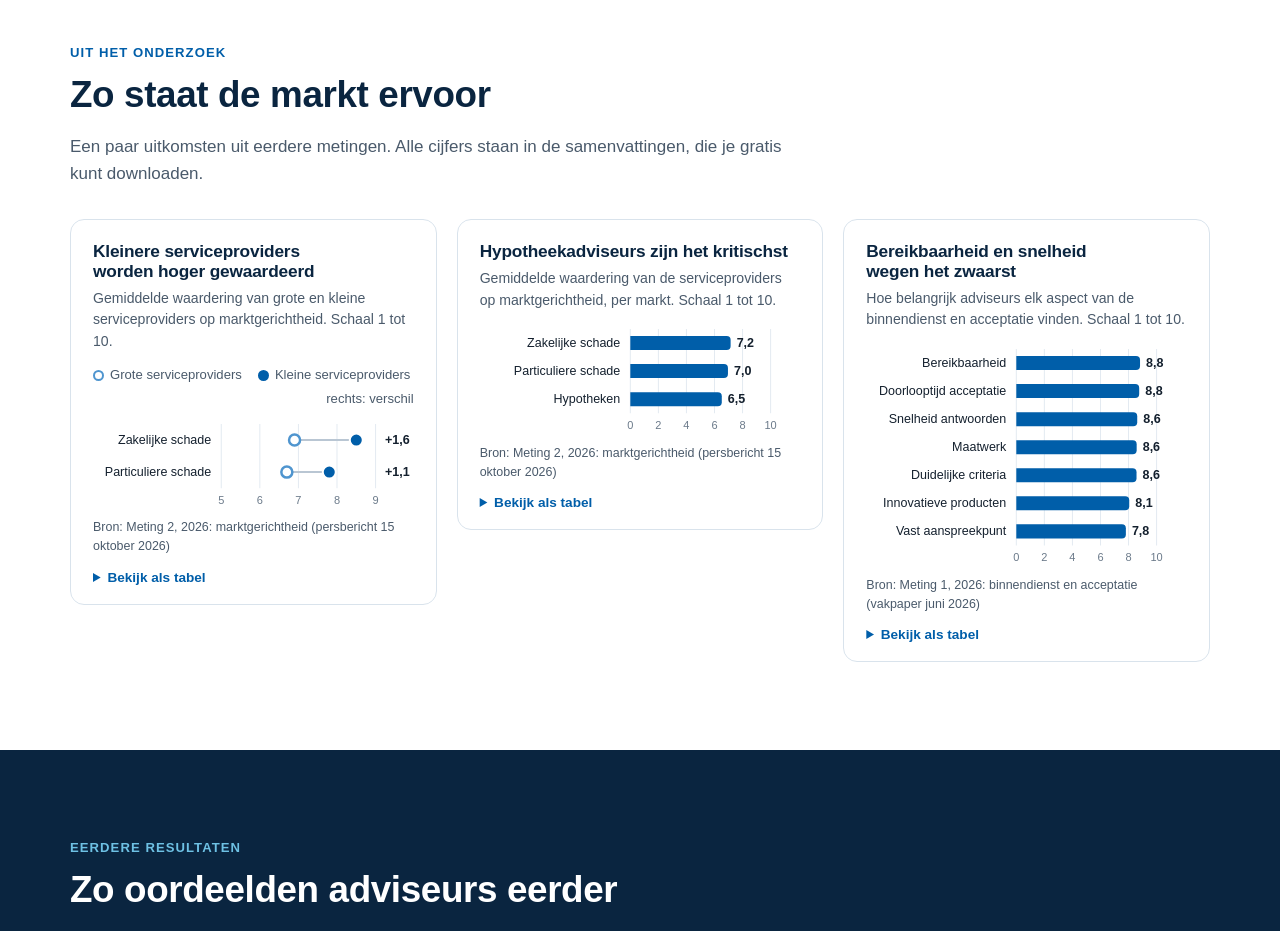
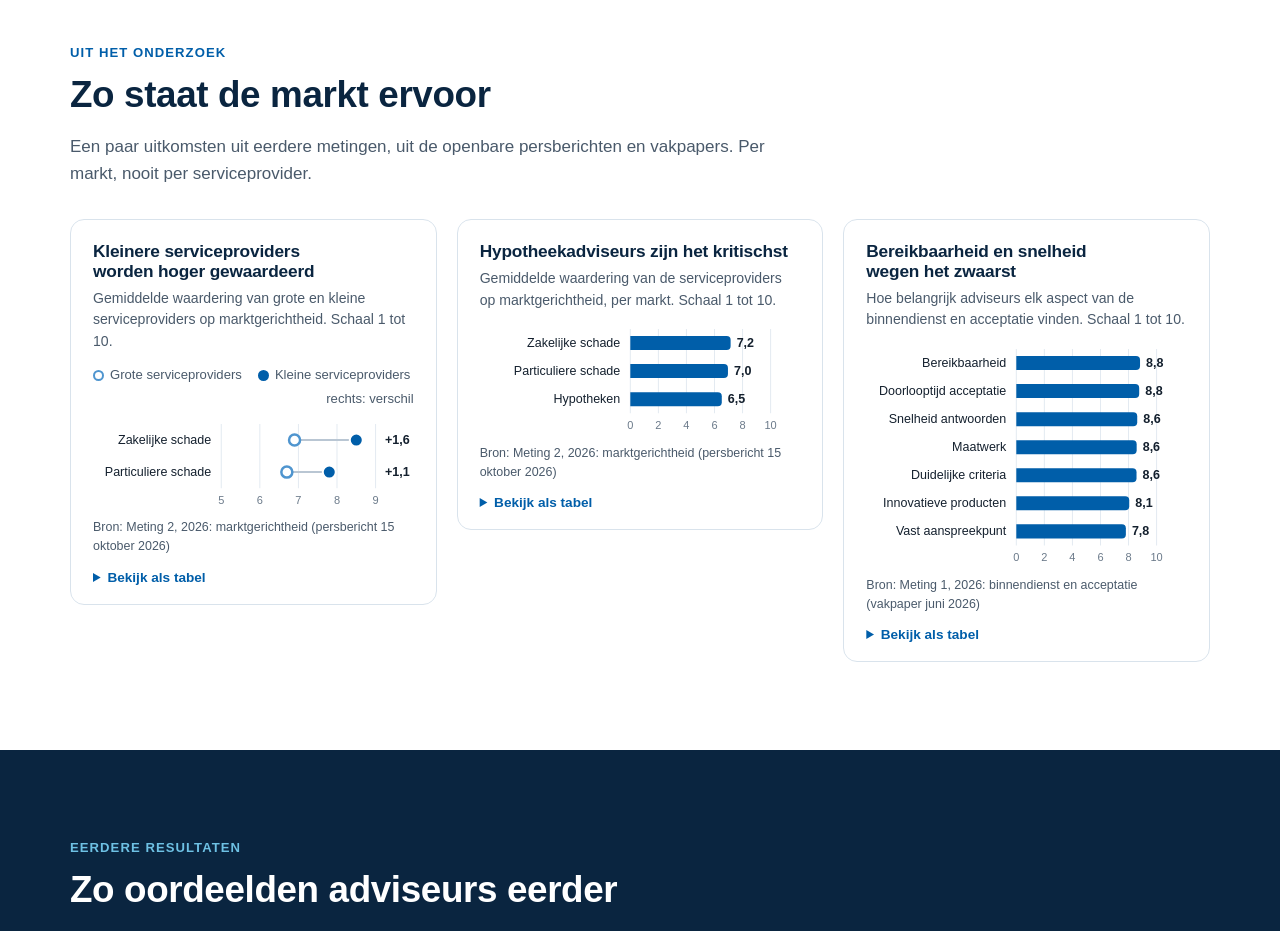
Before and after one commit to ronalvanhamersveld/serviceproviders-onderzoek, a plain HTML site: page index.html in a window 1280 px wide. Shown: the part 2520-3451 px from the top of the page. Drawn offline with Linux system fonts and the light colour scheme.

Commit message:
Bron van de grafieken verduidelijkt

```diff
--- a/index.html
+++ b/index.html
@@ -109,7 +109,7 @@
       <div class="wrap">
         <p class="kicker">Uit het onderzoek</p>
         <h2>Zo staat de markt ervoor</h2>
-        <p class="section-intro">Een paar uitkomsten uit eerdere metingen. Alle cijfers staan in de samenvattingen, die je gratis kunt downloaden.</p>
+        <p class="section-intro">Een paar uitkomsten uit eerdere metingen, uit de openbare persberichten en vakpapers. Per markt, nooit per serviceprovider.</p>
         <div class="insight-grid" id="inzichten-lijst"></div>
       </div>
       <div class="chart-tip" id="chart-tip" role="status" aria-live="polite" hidden></div>
```
